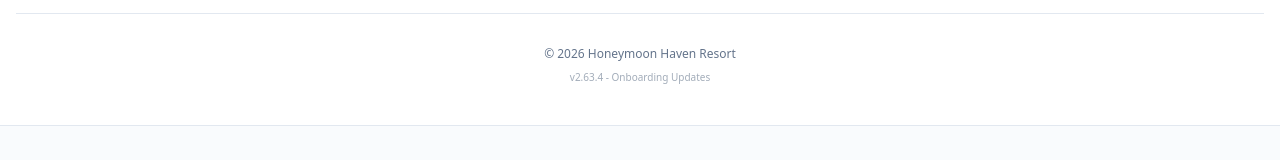
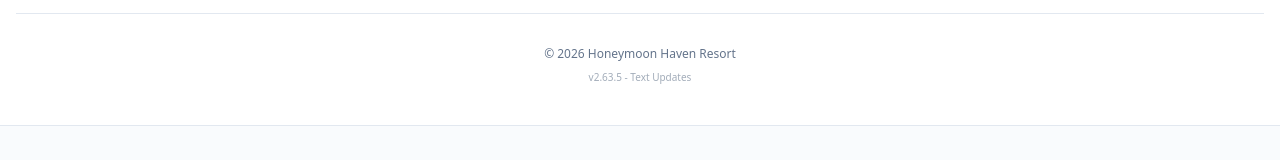
Before and after one commit to bryhudson/honeymoon-haven, a React (Vite) app: page / in a window 1280 px wide. Shown: the part 2159-2319 px from the top of the page. Built offline with nearby package versions, Linux system fonts and the light colour scheme; no server answers; the database is empty; sample sign-in values are in the browser's storage.

Commit message:
chore: update booking details payment text 24h -> 48h v2.63.5

```diff
--- a/package.json
+++ b/package.json
@@ -1,7 +1,7 @@
 {
   "name": "hhr",
   "private": true,
-  "version": "2.63.4",
+  "version": "2.63.5",
   "type": "module",
   "homepage": "https://bryhudson.github.io/honeymoon-haven",
   "scripts": {
--- a/src/components/dashboard/BookingDetailsModal.jsx
+++ b/src/components/dashboard/BookingDetailsModal.jsx
@@ -66,7 +66,7 @@ export function BookingDetailsModal({ booking, onClose }) {
                             <span className="text-sm font-bold">Payment Instructions</span>
                         </div>
                         <p className="text-sm text-muted-foreground">
-                            Please send an e-transfer for the total amount to the resort email below within 24 hours of booking.
+                            Please send an e-transfer for the total amount to the resort email below within 48 hours of booking.
                         </p>
                         <div className="flex items-center gap-3 bg-blue-50 p-3 rounded-lg border border-blue-100 group">
                             <code className="text-[13px] font-mono font-bold text-blue-700 flex-1">honeymoonhavenresort.lc@gmail.com</code>
--- a/src/pages/Dashboard.jsx
+++ b/src/pages/Dashboard.jsx
@@ -604,7 +604,7 @@ export function Dashboard() {
 
             <div className="mt-12 pt-8 border-t text-center space-y-2">
                 <p className="text-xs text-muted-foreground mb-1">&copy; 2026 Honeymoon Haven Resort</p>
-                <p className="text-[10px] text-muted-foreground/60">v2.63.4 - Onboarding Updates</p>
+                <p className="text-[10px] text-muted-foreground/60">v2.63.5 - Text Updates</p>
 
                 {isSuperAdmin && (
                     <div className="mt-4 text-xs flex flex-col gap-2 items-center">
--- a/src/pages/Login.jsx
+++ b/src/pages/Login.jsx
@@ -114,7 +114,7 @@ export function Login() {
 
                 <p className="text-center mt-8 text-xs text-muted-foreground uppercase tracking-widest font-semibold">
                     &copy; {new Date().getFullYear()} Honeymoon Haven Resort
-                    <span className="block mt-1 normal-case opacity-50 font-normal">v2.63.4 - GitHub Pages</span>
+                    <span className="block mt-1 normal-case opacity-50 font-normal">v2.63.5 - GitHub Pages</span>
                 </p>
             </div>
         </div>
```
